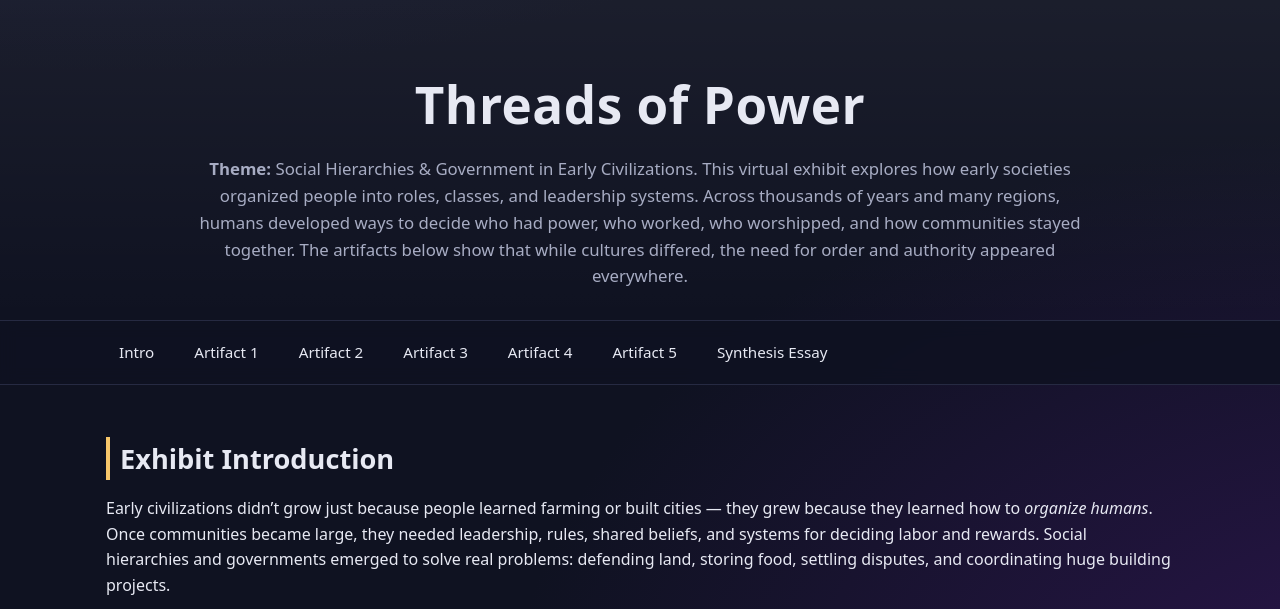
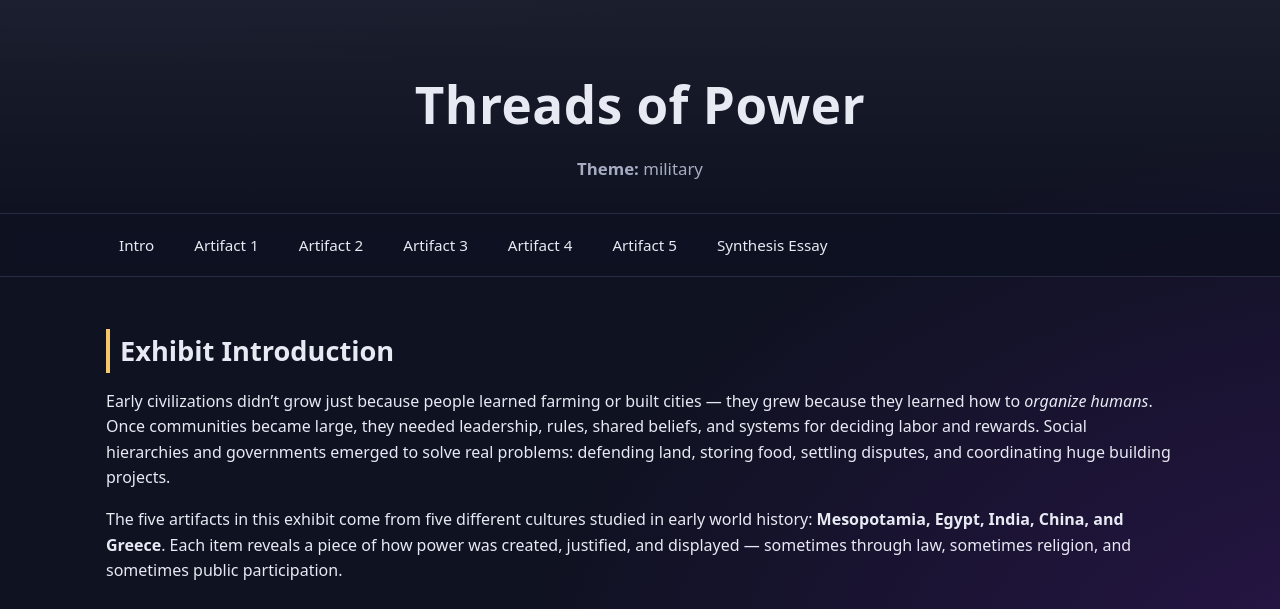
Before and after one commit to legendary67er/Legendary67er.github.io, a plain HTML site: page index.html in a window 1280 px wide. Shown: the top 609 px of the page. Drawn offline with Linux system fonts and the light colour scheme.

Commit message:
Update index.html

```diff
--- a/index.html
+++ b/index.html
@@ -3,7 +3,7 @@
 <head>
   <meta charset="UTF-8" />
   <meta name="viewport" content="width=device-width, initial-scale=1.0"/>
-  <title>Threads of Power: How Early Civilizations Organized Society</title>
+  <title>Museum Exhibit Project</title>
   <style>
     :root{
       --bg:#0f1221; --card:#171a2b; --text:#e7e9f3; --muted:#a7acc3;
@@ -74,11 +74,7 @@
 <header id="top">
   <h1>Threads of Power</h1>
   <p>
-    <strong>Theme:</strong> Social Hierarchies & Government in Early Civilizations.
-    This virtual exhibit explores how early societies organized people into roles, classes, and leadership systems.
-    Across thousands of years and many regions, humans developed ways to decide who had power, who worked, who worshipped,
-    and how communities stayed together. The artifacts below show that while cultures differed,
-    the need for order and authority appeared everywhere.
+    <strong>Theme:</strong> military
   </p>
 </header>
 
```
